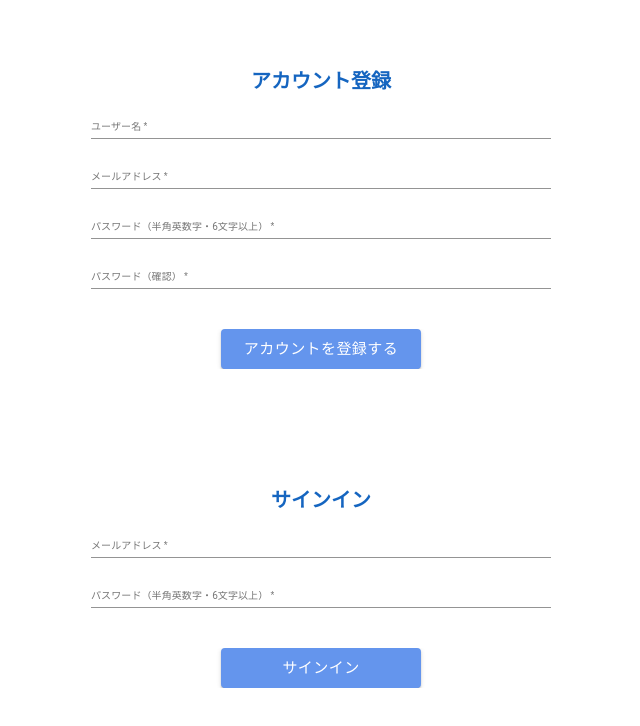
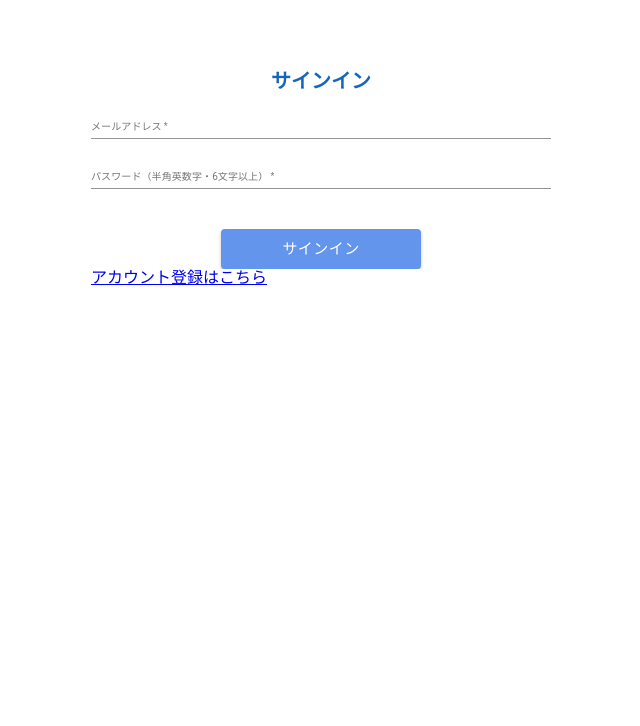
Before and after one commit to PepeikeDeteron/NextEC, a Next.js app: page / in a window 1280 px wide. Shown: the top 726 px of the page, without its empty margins (319-959 px from the left). Built offline with nearby package versions, Linux system fonts and the light colour scheme; no server answers.

Commit message:
サインイン画面でのルーティングを実装

```diff
--- a/src/components/templates/SignIn/index.tsx
+++ b/src/components/templates/SignIn/index.tsx
@@ -1,4 +1,5 @@
 import React, { useState, useCallback } from 'react';
+import Link from 'next/link';
 import styled from 'styled-components';
 import RegisterButton from '@/components/atoms/RegisterButton';
 import Spacer from '@/components/atoms/Spacer';
@@ -43,6 +44,9 @@ const Component: React.VFC<Props> = (props) => {
           onClick={() => console.log('sign in')}
         />
       </div>
+      <Link href="/SignUp">
+        <a>アカウント登録はこちら</a>
+      </Link>
     </div>
   );
 };
--- /dev/null
+++ b/src/pages/SignIn/index.tsx
@@ -0,0 +1,15 @@
+import Head from 'next/head';
+import Template from '@/components/templates/SignIn';
+
+const SignIn: React.VFC = () => {
+  return (
+    <div>
+      <Head>
+        <title>サインイン</title>
+      </Head>
+      <Template />
+    </div>
+  );
+};
+
+export default SignIn;
--- a/src/pages/index.tsx
+++ b/src/pages/index.tsx
@@ -1,11 +1,9 @@
 import React from 'react';
-import SignUp from '@/components/templates/SignUp';
-import SignIn from '@/components/templates/SignIn';
+import SignIn from '@/pages/SignIn';
 
 const Home: React.VFC = () => {
   return (
     <>
-      <SignUp />
       <SignIn />
     </>
   );
```
Also changed, not shown: src/pages/SignUp/index.tsx (added, +15 -0 lines).
